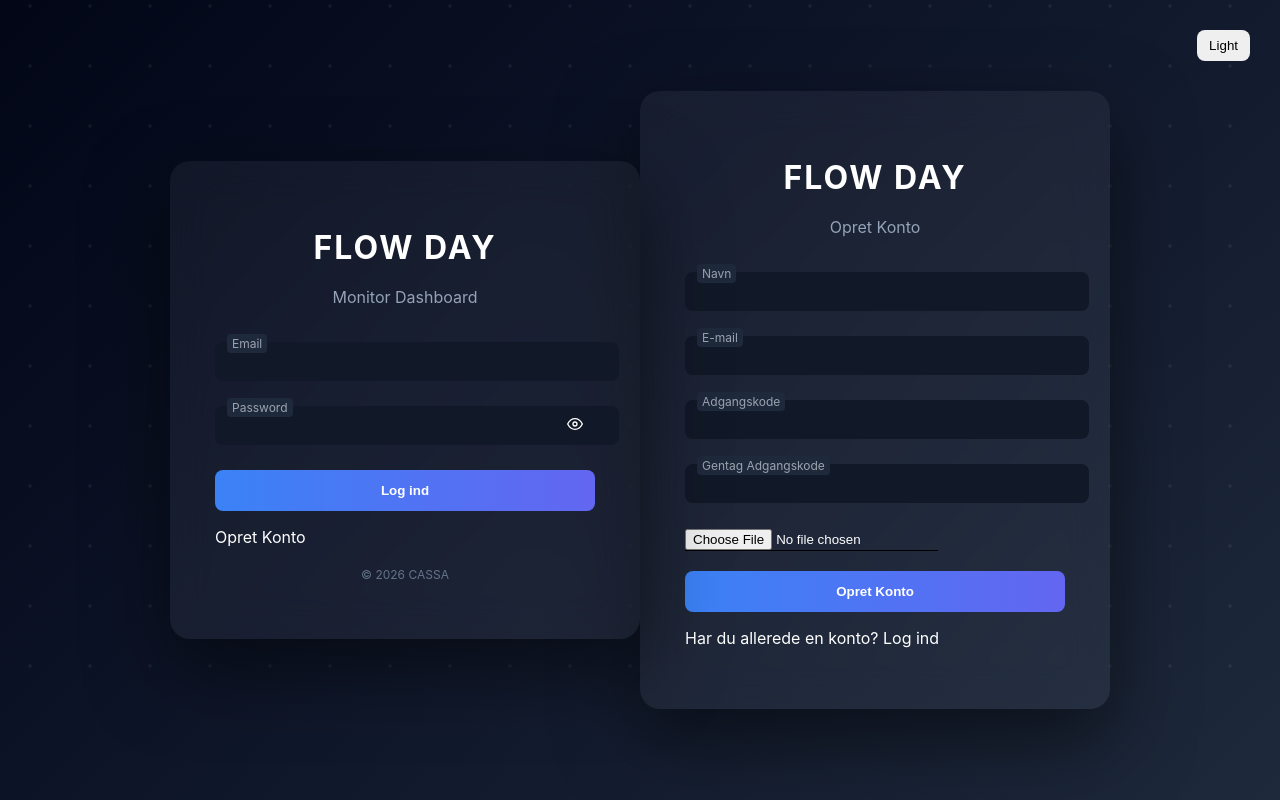
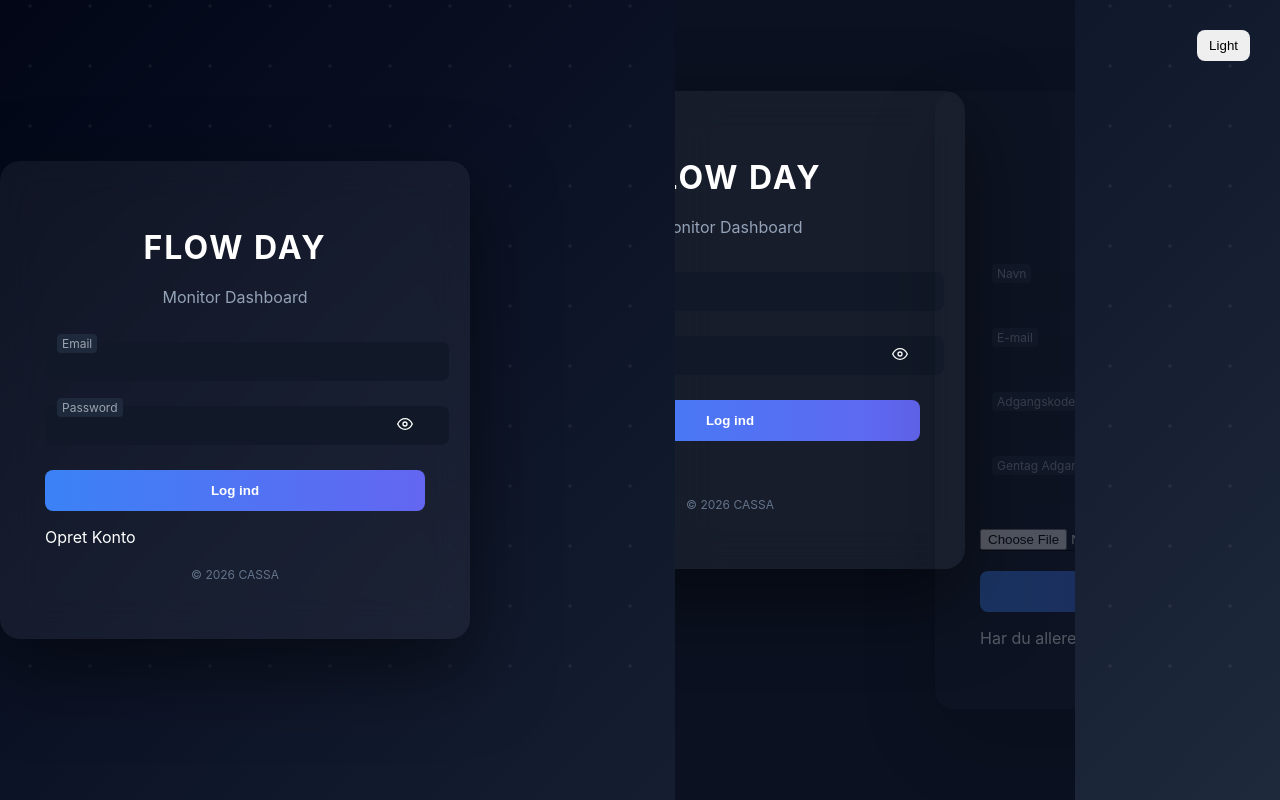
Before and after one commit to Caspersanti95-ctrl/taskapp-backend, a React (Create React App) app in the folder taskapp-client/: page /login in a window 1280 px wide. Both pictures are taken after a click on the element "Opret Konto". Built offline with nearby package versions, Linux system fonts and the light colour scheme.

Commit message:
fix login3

```diff
--- a/taskapp-client/src/pages/AuthPage.js
+++ b/taskapp-client/src/pages/AuthPage.js
@@ -6,6 +6,7 @@ import "./auth.css";
 export default function AuthPage() {
     const [showSignup, setShowSignup] = useState(false);
     const [isclosing, setIsClosing] = useState(false);
+    const [isSignup, setIsSignup] = useState(false);
 
     const [darkMode, setDarkMode] = useState(
         localStorage.getItem("theme") === "light" ? false : true
@@ -16,6 +17,11 @@ export default function AuthPage() {
         setDarkMode(newMode);
         localStorage.setItem("theme", newMode ? "dark" : "light");
     }
+
+    const toggleMode = () => {
+        setIsSignup(prev => !prev);
+    };
+
 
     const openSignup = () => {
         setIsClosing(false);
@@ -45,12 +51,16 @@ export default function AuthPage() {
             <Login openSignup={openSignup} />
 
             {showSignup &&  (
-                <div className="overlay" onClick={closeSignup}>
-                    <div
-                        className={`signup-container ${isclosing ? "closing" : ""}`}
-                            onClick={(e) => e.stopPropagation()}
-                            >
-                        <Signup onFlip={closeSignup} />
+                <div className="auth-container">
+                    <div className={`auth-slider ${isSignup ? "signup" : "login"}`}>
+
+                        <div className="auth-panel login-panel">
+                            <Login openSignup={toggleMode} />
+                        </div>
+
+                        <div className="auth-panel signup-panel">
+                            <Signup close={toggleMode} />
+                        </div>
                     </div>
                 </div>
             )}
--- a/taskapp-client/src/pages/auth.css
+++ b/taskapp-client/src/pages/auth.css
@@ -4,6 +4,10 @@
     justify-content: center;
     align-items: center;
     background: #0b1120;
+    width: 400px;
+    margin: auto;
+    overflow: hidden;
+    position: relative;
   }
 
   .card {
@@ -44,3 +48,27 @@
     border-radius: 16px;
     text-align: center;
   }
+
+  .auth-slider {
+    display: flex;
+    width: 200%;
+    transition: transform 0.4s ease;
+  }
+
+  .auth-slider.signup {
+    transform: translateX(-50%);
+  }
+
+  .auth-panel {
+    width: 50%;
+    padding: 20px;
+    transition: opacity 0.3s ease;
+  }
+
+  .auth-slider.signup .login-panel {
+    opacity: 0.3;
+  }
+
+  .auth-slider:not(.signup) .signup-panel {
+    opacity: 0.3;
+  }
```
